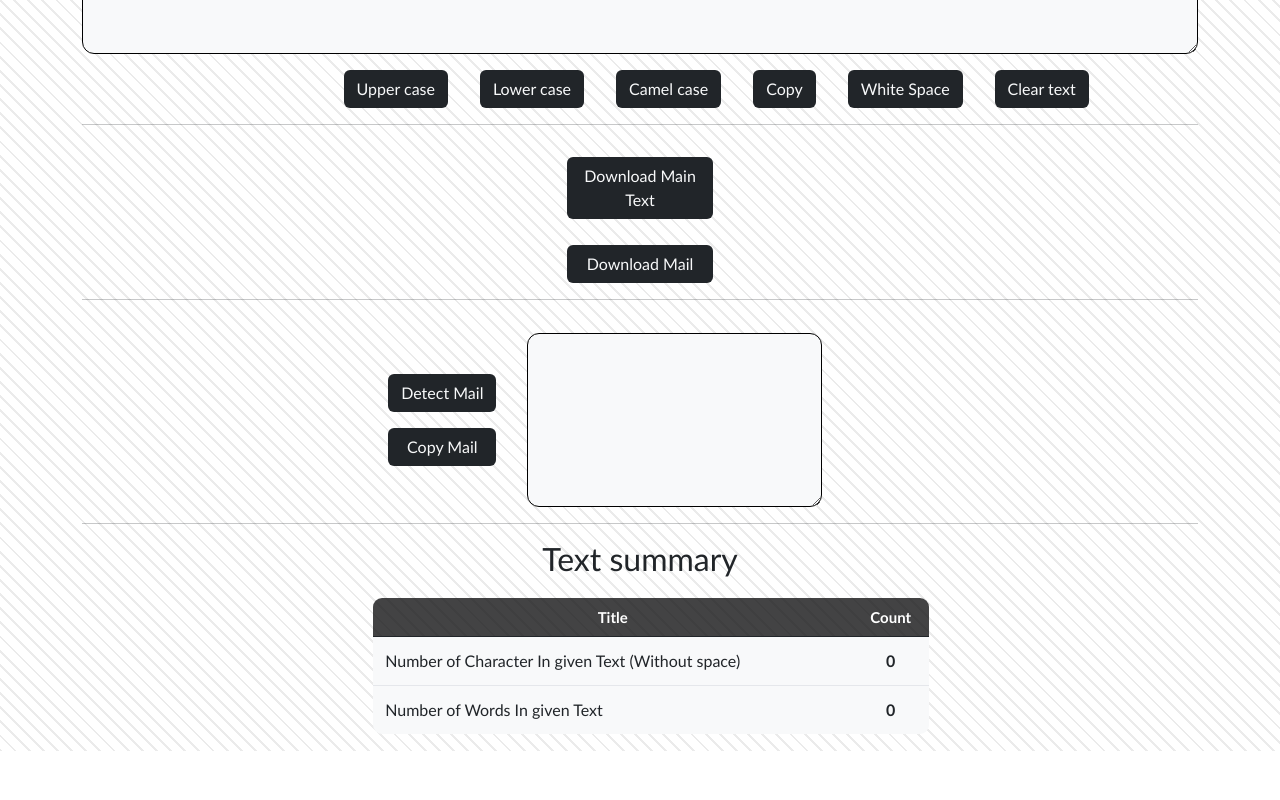
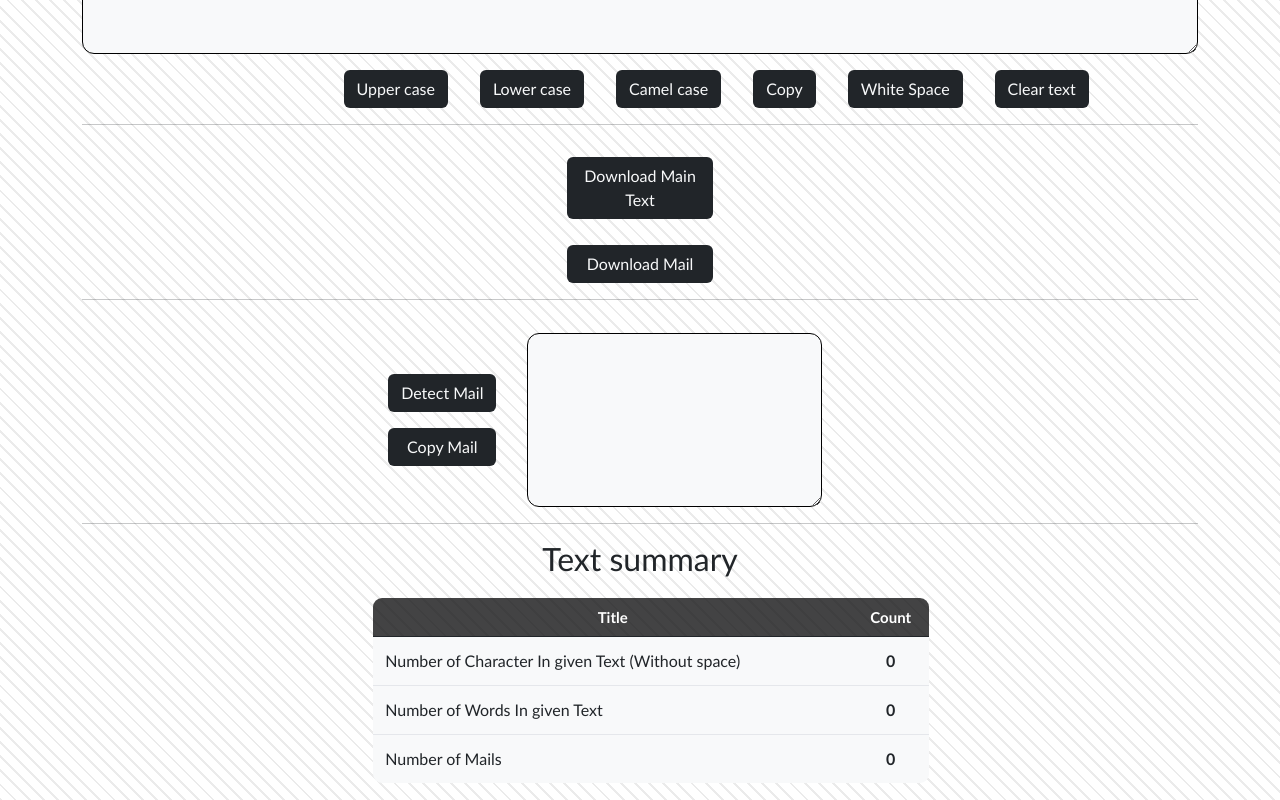
Before and after one commit to Tejas-07-iiit/Text-Analyzer, a React (Create React App) app: page / in a window 1280 px wide. Shown: the part 307-1107 px from the top of the page. Before the commit the page ends 1058 px from the top, so only its background shows below. Built offline with nearby package versions, Linux system fonts and the light colour scheme.

Commit message:
number of mail function added

```diff
--- a/src/Components/Analyzer.js
+++ b/src/Components/Analyzer.js
@@ -162,6 +162,14 @@ function Analyzer(props) {
         }
     }
 
+    const nu_mails =()=> {
+        if(mail_array) {
+            return mail_array.length
+        }
+        else {
+            return 0
+        }
+    }
     return (
         <>
     <div>
@@ -214,6 +222,10 @@ function Analyzer(props) {
             <th className={`bg-${props.mode} text-${props.mode==="light"?"dark":"light"}`} scope="row">Number of Words In given Text</th>
             <td className={`bg-${props.mode} text-${props.mode==="light"?"dark":"light"}`}>{numberofWords()}</td>
             </tr>
+            <tr>
+            <th className={`bg-${props.mode} text-${props.mode==="light"?"dark":"light"}`} scope="row">Number of Mails</th>
+            <td className={`bg-${props.mode} text-${props.mode==="light"?"dark":"light"}`}>{nu_mails()}</td>
+            </tr>
         </tbody>
     </table>
 
```
